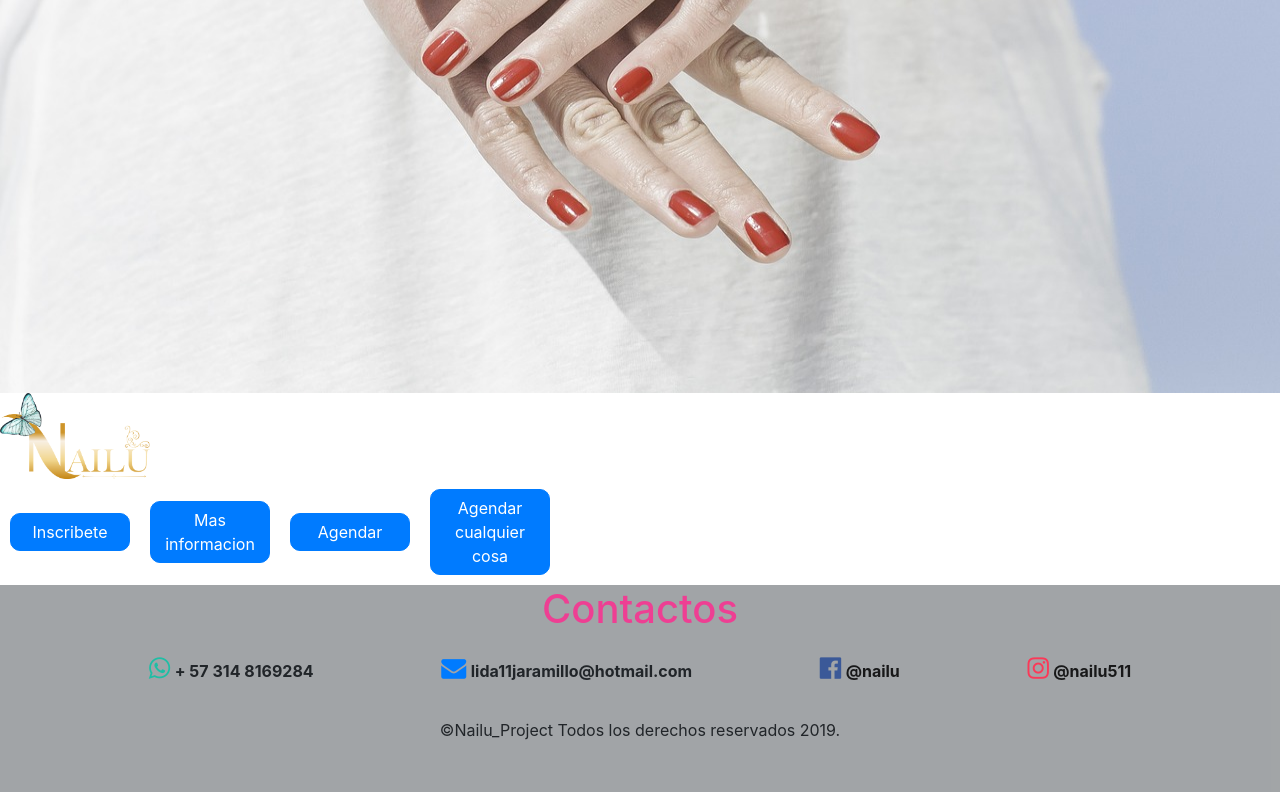
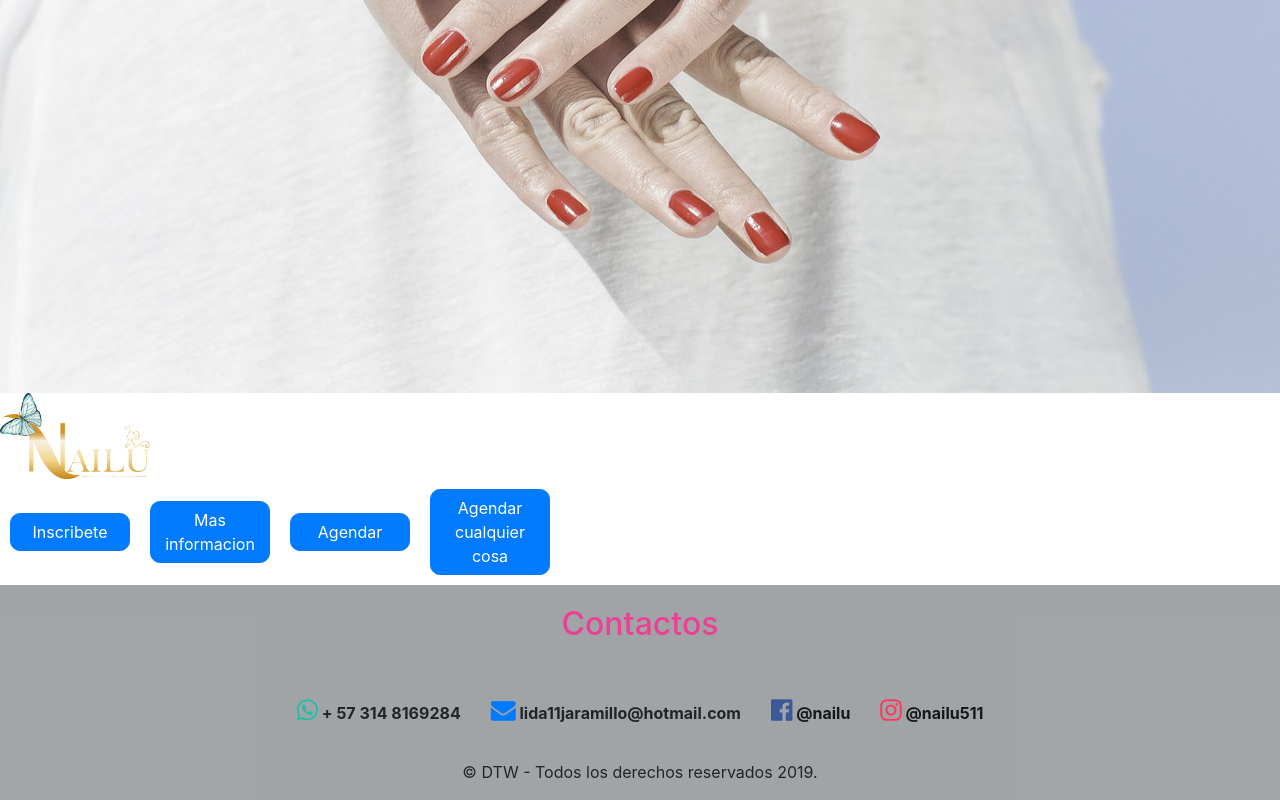
Before and after one commit to Angel10050/nailu_project, a React (Create React App) app: page / in a window 1280 px wide. Shown: the part 407-1207 px from the top of the page. Built offline with nearby package versions, Linux system fonts and the light colour scheme; no server answers.

Commit message:
se corrige lo de quitar el div que sobraba, segun la recomendación de Angel

```diff
--- a/src/Components/Footer/Footer.js
+++ b/src/Components/Footer/Footer.js
@@ -4,38 +4,38 @@ import '../Footer/Style.css'
 
 function Footer() {
   return (
-    <footer className="footer">
+    <footer>
       <div className="container">
-        <h1>Contactos</h1>
-        <div className="contactos">
+        <h2>Contactos</h2>
+        <div>
           <ul className="social-icon">
             <li>
               <a>
-                <span className="fa fa-whatsapp" aria-hidden="true"></span>{' '}
-                <strong>+ 57 314 8169284</strong>{' '}
+                <span className="fa fa-whatsapp" aria-hidden="true"></span>
+                <strong> + 57 314 8169284</strong>
               </a>
             </li>
             <li>
               <a>
-                <span className="fa fa-envelope" aria-hidden="true"></span>{' '}
-                <strong>lida11jaramillo@hotmail.com</strong>{' '}
+                <span className="fa fa-envelope" aria-hidden="true"></span>
+                <strong> lida11jaramillo@hotmail.com</strong>
               </a>
             </li>
             <li>
               <a href="https://www.facebook.com/Nailu-130735667644830/">
-                <i className="fa fa-facebook-official" aria-hidden="true"></i>{' '}
-                <strong>@nailu</strong>{' '}
+                <i className="fa fa-facebook-official" aria-hidden="true"></i>
+                <strong> @nailu</strong>
               </a>
             </li>
             <li>
               <a href="https://www.instagram.com/nailu511/">
-                <i className="fa fa-instagram" aria-hidden="true"></i>{' '}
-                <strong>@nailu511</strong>{' '}
+                <i className="fa fa-instagram" aria-hidden="true"></i>
+                <strong> @nailu511</strong>
               </a>
             </li>
-            <p>&copy;Nailu_Project Todos los derechos reservados 2019.</p>
           </ul>
         </div>
+        <p>&copy; DTW - Todos los derechos reservados 2019.</p>
       </div>
     </footer>
   )
--- a/src/Components/Footer/Style.css
+++ b/src/Components/Footer/Style.css
@@ -1,24 +1,16 @@
-.footer {
+.container {
   display: flex;
   flex-direction: column;
+  background: #343a4075;
   align-items: center;
   min-width: 100%;
-  background: #343a4075;
 }
-.contactos {
-  display: flex;
-  justify-content: flex-start;
+.container h2 {
+  margin-top: 20px;
+  color: #ee3f93;
+  margin: 20px;
 }
-.container {
-  display: flex;
-  justify-content: space-evenly;
-  flex-direction: column;
-  align-items: center;
-}
-.container h1 {
-  color: #ee3f93;
-}
-.contactos ul li {
+.social-icon li {
   list-style: none;
   margin: 15px;
 }
@@ -32,8 +24,7 @@ span {
   flex-direction: row;
   justify-content: space-around;
   flex-wrap: wrap;
-  margin: 0px;
-  margin-bottom: 30px;
+  margin: 20px;
   padding: 0;
 }
 .social-icon p {
```
